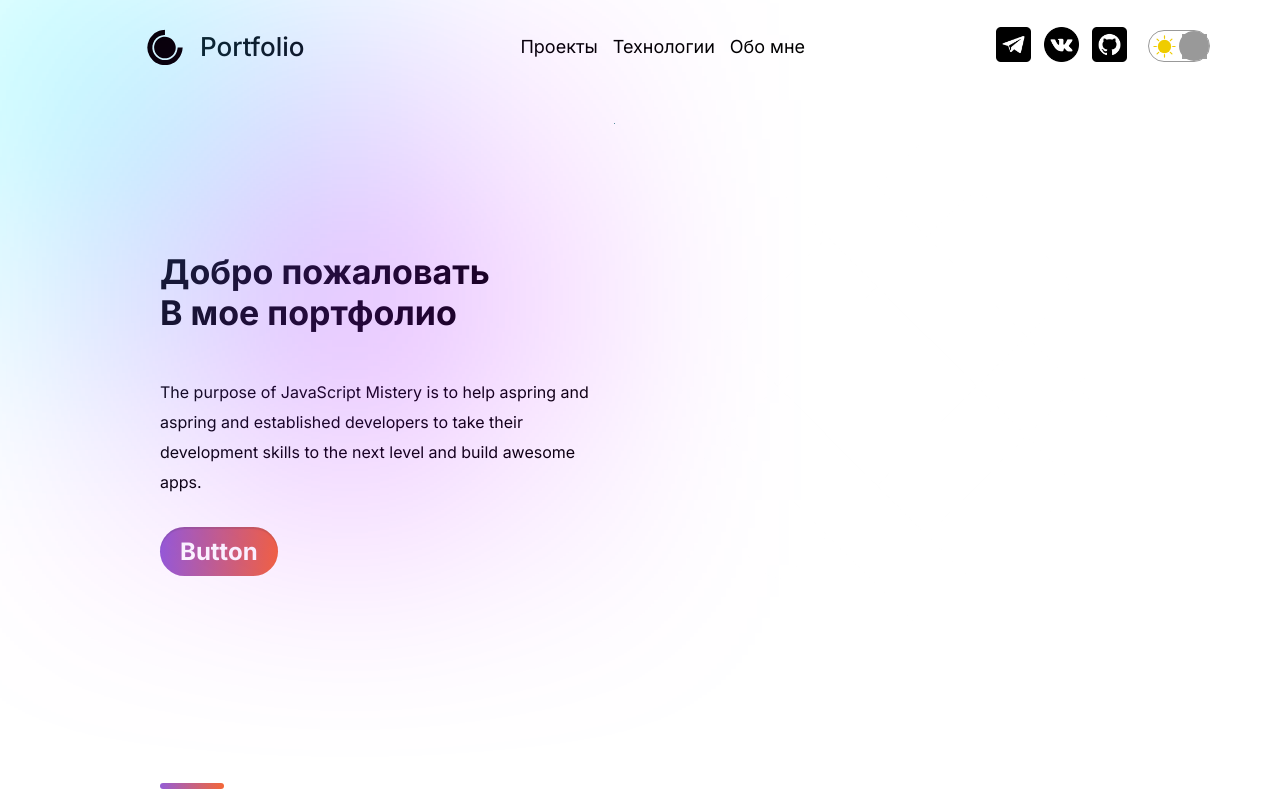
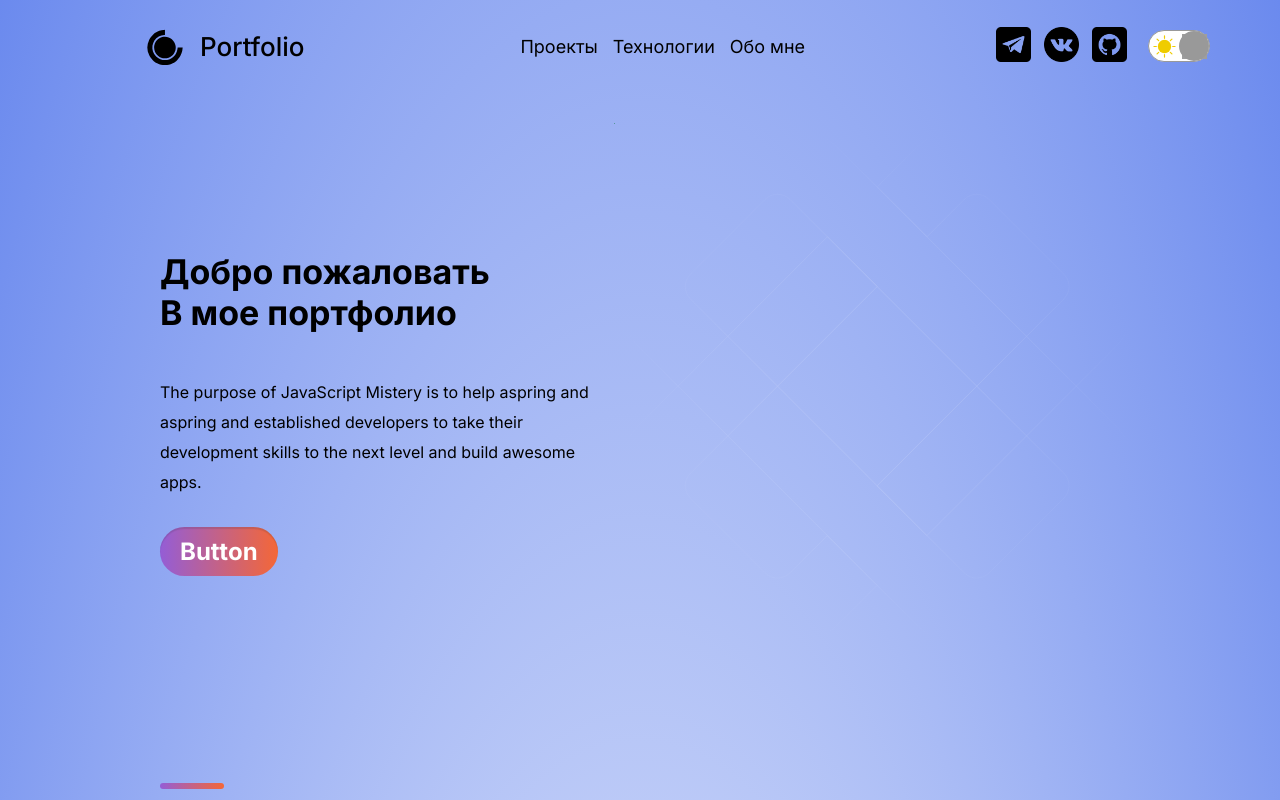
Before and after one commit to AlexeyKosov13/myportfolio2, a React (Create React App) app: page / in a window 1280 px wide. Shown: the top 800 px of the page. Built offline with nearby package versions, Linux system fonts and the light colour scheme; grey boxes are pictures that could not be loaded.

Commit message:
add background

```diff
--- a/src/App.js
+++ b/src/App.js
@@ -16,7 +16,7 @@ function App() {
   const darkMode = theme.state.darkMode;
 
   return (
-    <div style={{background:darkMode? '#222':'white', color:darkMode && 'white'}}>
+    <div style={{background:darkMode? 'radial-gradient( #113279, #010101)':'radial-gradient( #ffffff, #6b8aee)', color:darkMode && 'white'}}>
       <Toggle />
       <Header />
       <Section />
--- a/src/components/Header/Header.jsx
+++ b/src/components/Header/Header.jsx
@@ -12,7 +12,7 @@ function Header() {
   return (
       <div className='container header-container'>
           <div className="header__name">
-                  <a href="#" className="header__logo" style={{background:darkMode? '#222':'white', color:darkMode && 'white'}}>
+                  <a href="#" className="header__logo" style={{ color:darkMode && 'white'}}>
                     <DiCssdeck className='header__logo-img' />
                     <span>Portfolio</span>
                 </a>
--- a/src/index.css
+++ b/src/index.css
@@ -4,15 +4,17 @@ body {
   font-family: 'Inter', sans-serif;
   -webkit-font-smoothing: antialiased;
   -moz-osx-font-smoothing: grayscale;
-  background-color: rgb(38, 38, 82);
   color: #000;
-  background: rgb(2, 2, 26);
+  /* Created with https://www.css-gradient.com */
+  background: radial-gradient( #ffffff, #6b8aee);
   min-height: 100vh;
   animation: move 1s linear infinite forwards;
 
 }
 
-body::before {
+
+
+/* body::before {
   content: "";
   position: fixed;
   height: 200px;
@@ -31,7 +33,7 @@ body::after {
   background: rgb(183, 0, 255);
   filter: blur(140px);
 
-}
+} */
 
 code {
   font-family: 'Inter', sans-serif;
```
Also changed, not shown: src/components/About/About.jsx (+13 -0 lines).
